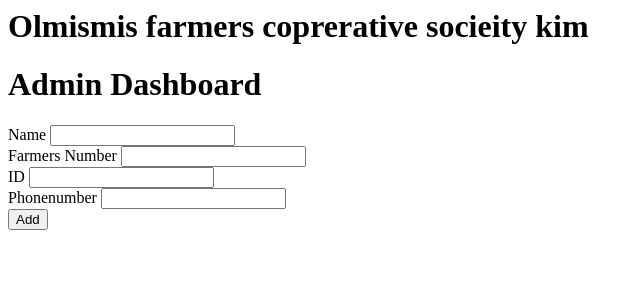
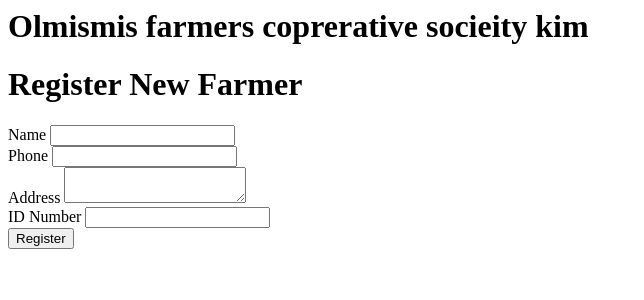
Before and after one commit to derrickkimtai/olmismis_factory_managnment, a Django app: page /dashboard/register-new-farmer/ in a window 1280 px wide. Shown: the top 300 px of the page, without its empty margins (0-644 px from the left). Run offline with Django 5.2, Linux system fonts and the light colour scheme; some libraries are stand-ins or nearby versions.

Commit message:
html error

```diff
--- a/dashboard/templates/admin/register_farmer.html
+++ b/dashboard/templates/admin/register_farmer.html
@@ -1,32 +1,33 @@
 {% extends 'base.html' %}
-{% load static %}
 
 {% block head %}
-    <link rel="stylesheet" type="text/css" href="{% static 'register.css' %}">
+    <!-- Add Bootstrap CSS link -->
+    <link rel="stylesheet" href="https://stackpath.bootstrapcdn.com/bootstrap/4.5.2/css/bootstrap.min.css">
+    <!-- Load static files for custom styling -->
 {% endblock %}
 
 {% block content %}
 <div class="container">
-    <h1>Admin Dashboard</h1>
+    <h1>Register New Farmer</h1>
     <form method="post" class="custom-form">
         {% csrf_token %}
         <div class="form-group">
-            <label for="factory_name" class="form-label">Name</label>
-            <input type="text" class="form-control" id="factory_name" name="factory_name" required>
+            <label for="name" class="form-label">Name</label>
+            <input type="text" class="form-control" id="name" name="name" required>
         </div>
         <div class="form-group">
-            <label for="factory_location" class="form-label">Farmers Number</label>
-            <input type="text" class="form-control" id="factory_location" name="factory_location" required>
+            <label for="phone" class="form-label">Phone</label>
+            <input type="text" class="form-control" id="phone" name="phone" required>
         </div>
         <div class="form-group">
-            <label for="factory_manager" class="form-label">ID</label>
-            <input type="text" class="form-control" id="factory_manager" name="factory_manager" required>
+            <label for="address" class="form-label">Address</label>
+            <textarea class="form-control" id="address" name="address" required></textarea>
         </div>
         <div class="form-group">
-            <label for="factory_phone" class="form-label">Phonenumber</label>
-            <input type="text" class="form-control" id="factory_phone" name="factory_phone" required>
+            <label for="id_number" class="form-label">ID Number</label>
+            <input type="text" class="form-control" id="id_number" name="id_number" required>
         </div>
-        <button type="submit" class="btn btn-primary">Add</button>
+        <button type="submit" class="btn btn-primary">Register</button>
     </form>
 </div>
 {% endblock %}
--- a/dashboard/views.py
+++ b/dashboard/views.py
@@ -62,12 +62,14 @@ def register_new_farmer(request):
     if request.method == 'POST':
         form = FarmerForm(request.POST)
         if form.is_valid():
-            form.save()
+            farmer = form.save(commit=False)
+            farmer_name = form.cleaned_data.get('name')
+            farmer.save()
             return redirect('admin-dashboard')
+
     else:
-        form = FarmerForm()
+        form = FarmerForm
     return render(request, 'admin/register_farmer.html', {'form': form})
-
 def all_farmers(request):
     farmers = Farmer.objects.all()
     return render(request, 'admin/all_farmers.html', {'farmers': farmers})
```
Also changed, not shown: db.sqlite3.
